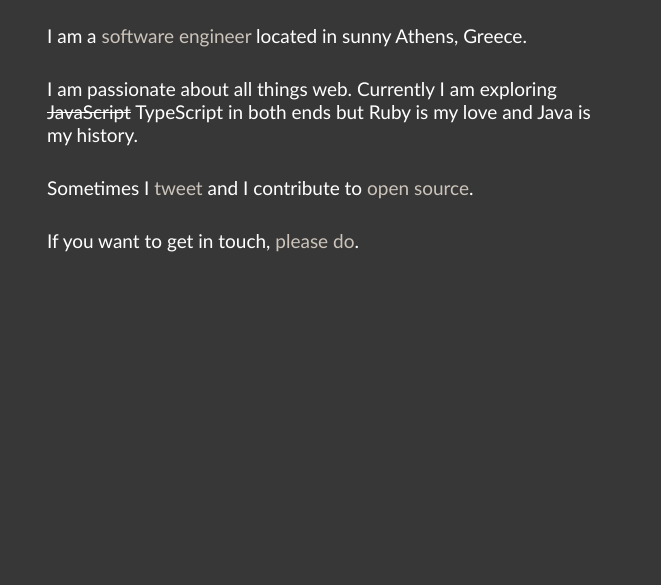
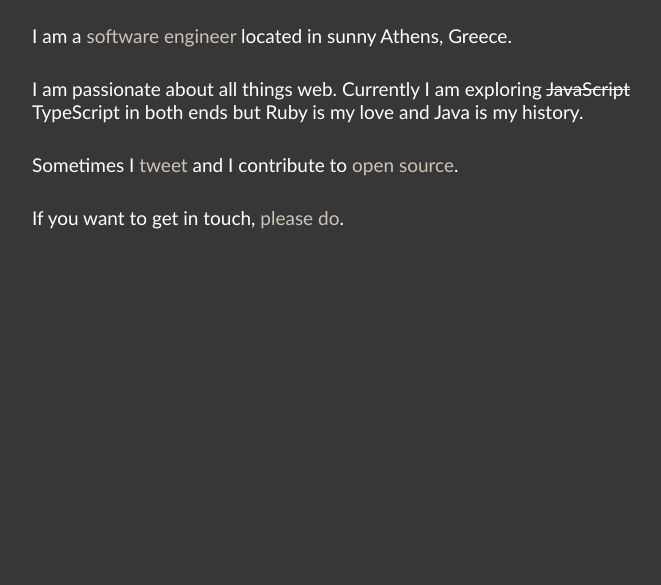
Before and after one commit to stream7/stream7.github.io, a plain HTML site: page index.html in a window 1280 px wide. Shown: the part 215-800 px from the top of the page, without its empty margins (308-969 px from the left). Drawn offline with Linux system fonts and the light colour scheme.

Commit message:
Update index.html

```diff
--- a/index.html
+++ b/index.html
@@ -33,7 +33,7 @@
             }
 
             .container {
-                max-width: 570px;
+                max-width: 600px;
                 width: 90%;
                 margin: 160px auto 0 auto;
             }
```
